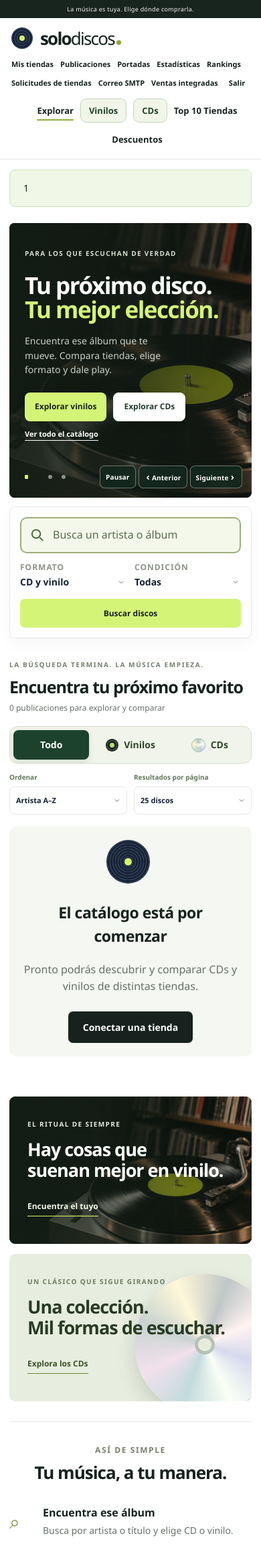
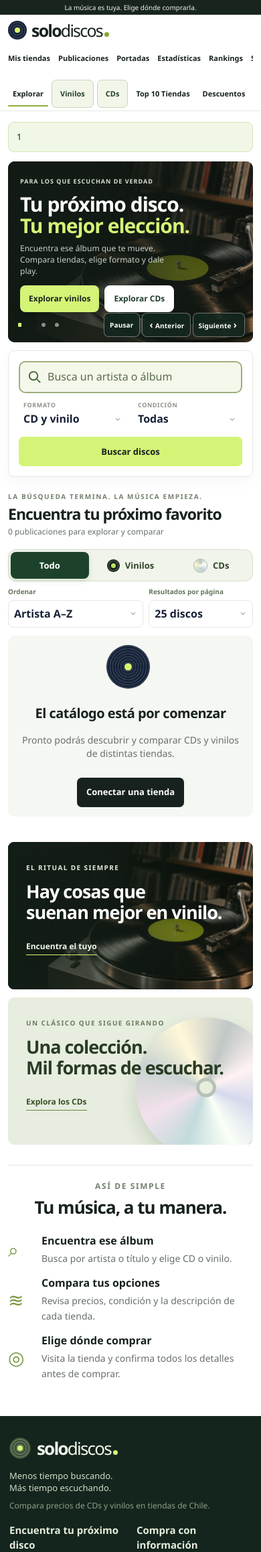
Before and after one commit to juanand87/solodiscos, a Laravel app: page / in a window 390 px wide. Shown: the top 2317 px of the page at 67% size. Run offline with Laravel 12, Linux system fonts and the light colour scheme; the visitor is signed in with stand-in values (Sample User, id 1); data comes from the database, SQL or seed files in the repository; data that the repository does not hold is empty.

Commit message:
Compact mobile storefront and merchant portal layouts

```diff
--- /dev/null
+++ b/app/public/mobile.css
@@ -0,0 +1,295 @@
+/* Phone layouts. Keep desktop rules and all catalogue/calculation behaviour intact. */
+@media (max-width:640px) {
+  body {font-size:14px;line-height:1.45}
+  body main, body.storefront main {padding:16px 12px 32px;min-width:0}
+  body h1 {font-size:28px;letter-spacing:-.8px;overflow-wrap:anywhere}
+  body h2 {font-size:20px}
+  body .panel {padding:14px;margin-bottom:14px;border-radius:12px;min-width:0}
+  body .heading {gap:10px;margin-bottom:16px}
+  body .heading h1 {margin:6px 0 8px}
+  body .heading p {font-size:13px;margin:6px 0}
+  body .section-heading {gap:8px}
+  body .section-heading h2 {margin:0 0 8px}
+  body .eyebrow {font-size:10px;letter-spacing:1px}
+  body .button, body.storefront .button {min-height:44px;padding:10px 14px;font-size:13px;white-space:normal;text-align:center}
+  body input:not([type=checkbox]):not([type=radio]):not([type=hidden]), body select, body textarea {font-size:16px;max-width:100%}
+  body .announcement {height:22px;font-size:10px;letter-spacing:0}
+  body .announcement span {display:none}
+  body .site-header {height:auto;min-height:0;padding:9px 12px 0;gap:5px;flex-wrap:wrap;align-items:center}
+  body .site-header .brand {gap:4px}
+  body .site-header .brand .disc {width:28px;height:28px;margin-right:3px}
+  body .site-header .brand .disc:after {inset:10px}
+  body .site-header .wordmark {font-size:25px}
+  body .site-header .main-nav {display:flex;flex:1 0 100%;width:100%;max-width:100%;margin:0;height:auto;gap:5px;flex-wrap:nowrap;justify-content:flex-start;overflow-x:auto;overscroll-behavior-x:contain;scrollbar-width:none;padding:0 0 4px}
+  body .site-header .main-nav::-webkit-scrollbar {display:none}
+  body.storefront .site-header {padding-bottom:0}
+  body .site-header .main-nav a {height:42px;min-height:42px;padding:0 7px;font-size:11px;flex:0 0 auto;white-space:nowrap;border-radius:7px}
+  body .main-nav a.nav-current:after {bottom:2px}
+  body .site-header .account-nav {flex:1 0 100%;flex-wrap:nowrap;overflow-x:auto;max-width:100%;gap:12px;padding:3px 0 7px}
+  body.workspace .site-header .main-nav {display:none}
+  body.workspace .site-header {padding-bottom:6px}
+  body .site-header .account-nav {scrollbar-width:none}
+  body .site-header .account-nav::-webkit-scrollbar {display:none}
+  body .account-nav a, body .account-nav button {white-space:nowrap;min-height:40px;display:inline-flex;align-items:center}
+  body .pagination {gap:10px;margin-top:18px;font-size:12px}
+  body .pagination a {min-height:44px;display:inline-flex;align-items:center;padding:8px 12px}
+  body .notice, body .errors {padding:12px;margin-bottom:14px;font-size:13px}
+
+  /* The search and catalogue reach the screen sooner. */
+  body.storefront .music-hero {height:270px;border-radius:10px}
+  body.storefront .hero-copy {padding:18px 18px 52px;max-width:100%}
+  body.storefront .hero-copy h1, body.storefront .hero-copy h2 {font-size:30px;line-height:1.07;letter-spacing:-1px;margin:10px 0}
+  body.storefront .hero-copy p {font-size:12px;line-height:1.4;margin:0 0 12px}
+  body .hero-kicker {font-size:9px;letter-spacing:1px}
+  body .hero-actions {gap:8px;flex-wrap:wrap}
+  body.storefront .hero-actions .button {min-height:40px;padding:9px 13px;font-size:12px}
+  body .hero-actions .hero-text-link {display:none}
+  body .cd-scene, body .cover-wall {opacity:.18;pointer-events:none}
+  body .carousel-toolbar {left:12px;right:12px;bottom:8px;gap:6px}
+  body .carousel-controls {gap:3px}
+  body .carousel-controls button {min-height:36px;padding:6px 8px;font-size:10px}
+  body.storefront #buscar.music-search {display:grid;grid-template-columns:repeat(2,minmax(0,1fr));gap:8px!important;padding:10px;margin:12px 0 0!important}
+  body.storefront .music-search .search-input-wrap {grid-column:1/-1;min-width:0;min-height:44px;width:100%;padding:0 10px;gap:8px}
+  body.storefront .music-search .search-input-wrap input {min-height:44px;padding:8px 0;font-size:16px}
+  body.storefront .music-search .search-select {min-width:0;max-width:100%;margin:0;padding:3px 7px;border-left:0;flex:auto}
+  body.storefront .search-select>span {font-size:9px;letter-spacing:.6px}
+  body.storefront .music-search .search-select select {min-height:30px;padding-top:2px;padding-bottom:2px;font-size:16px}
+  body.storefront .music-search>.button {grid-column:1/-1;width:100%;min-width:0;margin:0}
+  body .store-strip {grid-template-columns:minmax(0,1fr);gap:6px;padding:8px 0}
+  body .store-strip-heading {gap:8px;flex-direction:row;align-items:center;justify-content:space-between;min-width:0}
+  body .store-strip .store-strip-caption {font-size:8px;line-height:1.5;white-space:normal;width:auto}
+  body .store-strip-caption br {display:block}
+  body .store-strip-caption strong {margin-left:0}
+  body .store-strip .logo-carousel-controls {gap:3px;flex-wrap:nowrap;flex-shrink:0}
+  body .store-strip .logo-carousel-controls button {width:30px;height:30px;min-height:30px;font-size:20px}
+  body .store-strip .logo-carousel-controls .logo-carousel-pause {width:auto;min-width:62px;min-height:30px;font-size:10px;padding:5px}
+  body .store-strip .store-strip-logos {gap:12px;padding:4px 0}
+  body .store-strip-item {flex-basis:94px;min-width:94px;height:40px}
+  body .store-strip-item img {width:88px;height:34px}
+  body .store-strip-controls {gap:4px;flex-wrap:wrap}
+  body .store-strip-controls button {min-height:32px}
+  body .catalog-section {padding-top:18px}
+  body .catalog-heading {gap:12px;margin-bottom:12px;align-items:stretch;flex-direction:column}
+  body.storefront .catalog-heading h2 {font-size:23px;margin:4px 0}
+  body .catalog-heading .eyebrow {font-size:9px}
+  body .catalog-tools {width:100%;max-width:100%;gap:8px;justify-content:flex-start}
+  body .format-chips {width:100%;gap:4px;padding:3px;justify-content:space-between}
+  body .format-chip {flex:1;min-width:0;min-height:40px;padding:7px 10px;font-size:13px}
+  body .catalog-display-options {width:100%;gap:8px;display:grid;grid-template-columns:minmax(0,1.3fr) minmax(0,1fr)}
+  body .catalog-display-options label {min-width:0;font-size:10px}
+  body .catalog-tools .catalog-display-options select, body .catalog-tools .catalog-display-options label:last-of-type select {width:100%;min-height:40px;font-size:16px;padding:8px 26px 8px 8px}
+  body.storefront .album-grid {grid-template-columns:repeat(2,minmax(0,1fr));gap:12px 9px}
+  body.storefront .album-card .cover {padding:6px}
+  body.storefront .album-card>div.card-info {padding:9px 9px 0}
+  body.storefront .album-card h3 {font-size:14px;line-height:1.3;min-height:36px;margin:4px 0 7px}
+  body .card-artist {font-size:9px;letter-spacing:.6px}
+  body .cover-format {left:7px;top:7px;padding:2px 5px;font-size:9px}
+  body .cover-action {display:none}
+  body .card-price strong {font-size:16px}
+  body .card-bottom {font-size:10px;padding:8px 0;margin-top:7px;gap:5px}
+  body .catalog-drop-percent {font-size:10px;line-height:1.3}
+  body .catalog-intro {padding:0 0 8px}
+  body .catalog-intro h1 {font-size:28px;margin:5px 0 8px}
+  body .format-banners {gap:12px;margin:24px 0}
+  body .format-banner {min-height:180px}
+  body .how-it-works {gap:14px;padding:20px 0}
+  body .site-footer {padding:24px 14px 18px}
+  body .footer-inner {gap:18px}
+  body .footer-inner h3 {font-size:15px;margin:0 0 8px}
+  body .footer-inner p {font-size:13px;margin:8px 0}
+  body .footer-policies {gap:6px 14px;padding:16px 0}
+  body .footer-policies a {min-height:36px;display:inline-flex;align-items:center;font-size:12px}
+  body .footer-bottom {gap:5px;padding-top:12px;font-size:11px}
+
+  /* One compact heading and one clear seller row per offer. */
+  body .catalog-back-button {min-height:44px;font-size:13px;padding:9px 14px;margin:0 0 14px}
+  body.storefront .publication-heading {display:grid;grid-template-columns:88px minmax(0,1fr);gap:13px;align-items:start;padding:14px;text-align:left}
+  body.storefront .publication-heading .format-tabs {justify-content:flex-start;margin-top:7px}
+  body.storefront .publication-cover {width:88px;height:88px}
+  body.storefront .publication-heading>div {min-width:0}
+  body.storefront .publication-heading h1 {font-size:22px;line-height:1.15;letter-spacing:-.6px;margin:5px 0 9px}
+  body.storefront .publication-heading p {font-size:12px;line-height:1.4;margin:7px 0}
+  body.storefront .publication-heading .price {font-size:20px;display:block}
+  body .publication-heading .tag {padding:4px 8px}
+  body.storefront .offer-row {display:grid;grid-template-columns:44px minmax(0,1fr);gap:8px 10px;padding:14px 0;min-width:0}
+  body.storefront .offer-row>img {width:44px;height:44px;object-fit:contain;border-radius:5px}
+  body.storefront .offer-info {min-width:0}
+  body.storefront .offer-row>div:last-child {grid-column:1/-1;width:100%;display:flex;flex-wrap:wrap;align-items:center;gap:6px 10px}
+  body.storefront .offer-row .price {font-size:21px}
+  body.storefront .offer-row .button {margin:0 0 0 auto;min-height:44px;flex:0 0 auto}
+  body.storefront .offer-row>div:last-child small {font-size:10px;margin:0;order:0;width:auto}
+  body.storefront .offer-row .offer-info {grid-column:2}
+  body.storefront .offer-row:not(:has(>img)) .offer-info {grid-column:1/-1}
+  body .offer-info>p {font-size:12px;line-height:1.4;margin:5px 0}
+  body .seller {gap:7px;min-height:30px}
+  body .seller-label {flex-basis:auto;font-size:10px}
+  body .seller strong {font-size:13px}
+  body .seller .store-logo {width:42px;height:26px}
+  body .offer-info summary {min-height:36px;display:flex;align-items:center;font-size:12px;margin-top:4px}
+  body .offer-info .description {font-size:13px}
+
+  /* Discounts retain cover, price and CTA without oversized gaps. */
+  body .discount-filters, body .ranking-filters, body .portal-filters, body .statistics-filters {display:grid;grid-template-columns:repeat(2,minmax(0,1fr));gap:10px;padding:12px;align-items:end}
+  body .discount-filters label, body .ranking-filters label, body .portal-filters label, body .statistics-filters label {min-width:0;font-size:11px;margin-bottom:0!important}
+  body .discount-filters input, body .discount-filters select, body .ranking-filters select, body .portal-filters input, body .portal-filters select, body .statistics-filters input, body .statistics-filters select {min-height:42px;padding:8px 25px 8px 8px;margin-top:4px;font-size:16px}
+  body .discount-filters>.button {width:100%;grid-column:auto}
+  body .ranking-filters>.button {width:100%;grid-column:1/-1}
+  body .discount-filters {grid-template-columns:repeat(6,minmax(0,1fr))}
+  body .discount-filters>label {grid-column:span 3}
+  body .discount-filters>label:last-of-type {grid-column:span 4}
+  body .discount-filters>.button {grid-column:span 2;padding-left:6px;padding-right:6px}
+  body .discount-grid {gap:14px}
+  body.storefront .discount-card {grid-template-columns:88px minmax(0,1fr);padding:13px;gap:10px 13px;border-radius:14px}
+  body .discount-cover {border-radius:8px}
+  body.storefront .discount-info h2 {font-size:20px;line-height:1.15;margin:4px 0 6px}
+  body .discount-artist {font-size:10px;letter-spacing:.5px}
+  body.storefront .discount-format {font-size:11px;margin:0 0 7px}
+  body .discount-seller {font-size:12px;gap:7px}
+  body .discount-seller img {width:25px;height:25px}
+  body .discount-price-line {margin-top:9px;gap:7px}
+  body .discount-price-line>strong {font-size:29px}
+  body .discount-price-line>s {font-size:17px}
+  body .discount-card-footer {gap:12px}
+  body .discount-reduction {font-size:23px;gap:6px}
+  body .discount-trend {width:28px;height:30px}
+  body .discount-trend svg {width:22px;height:22px}
+  body.storefront .discount-offer-button {min-height:44px;font-size:12px;padding:9px 10px;gap:6px;border-radius:9px}
+  body .discount-history {padding-top:7px}
+  body .discount-history summary {min-height:36px;display:flex;align-items:center;margin:0;font-size:12px}
+
+  /* Ranking cards preserve all four values without a wide table. */
+  body .recommendation-heading h1 {font-size:28px}
+  body .recommendation-note {font-size:12px;line-height:1.5;margin:14px 0}
+  body .recommendation-panel .table-wrap {overflow:visible}
+  body .recommendation-panel table {display:block;width:100%;min-width:0}
+  body .recommendation-panel thead {position:absolute;width:1px;height:1px;overflow:hidden;clip-path:inset(50%)}
+  body .recommendation-panel tbody {display:block}
+  body .recommendation-panel tbody tr {display:grid;grid-template-columns:minmax(0,1fr) auto;align-items:center;gap:6px 12px;padding:12px 0;border-bottom:1px solid #e4e8e1}
+  body .recommendation-panel td {display:block;min-width:0;padding:0;border:0;white-space:normal;font-size:13px}
+  body .recommendation-panel td:first-child {display:flex;align-items:center;gap:7px}
+  body .recommendation-panel td:nth-child(2) {text-align:right}
+  body .recommendation-panel td[data-label]:before {content:attr(data-label);display:block;font-size:10px;line-height:1.3;font-weight:400;color:#657188;margin:4px 0}
+  body .recommendation-panel .ranking-store {gap:6px;font-size:12px;min-width:0;flex-wrap:nowrap}
+  body .recommendation-panel .ranking-store img {width:30px;height:24px}
+  body .ranking-position {width:24px;height:24px;min-width:24px;margin:0;font-size:11px}
+  body .rating-track {font-size:17px;letter-spacing:0}
+  body .price-rating {min-height:40px;padding:5px 0}
+  body .rating-tooltip {position:absolute;right:0;left:auto;transform:none;width:min(230px,65vw);font-size:12px}
+  body .sample-count {min-height:36px;display:inline-flex;align-items:center}
+  body .store-logo-track {gap:10px;padding:10px 0}
+  body .store-logo-slide {flex-basis:120px;height:103px;padding:10px;gap:8px}
+  body .store-logo-slide img {width:94px;height:42px;flex-basis:42px}
+  body .store-logo-carousel .section-heading {flex-direction:row;align-items:center}
+  body .store-logo-carousel h2 {font-size:18px;margin:0}
+  body .logo-carousel-controls {gap:5px}
+
+  /* Compact comparison cards with readable seller actions. */
+  body.storefront .comparison-list {gap:16px;margin:16px 0;padding:0}
+  body.storefront .comparison-list .comparison-heading {grid-template-columns:78px minmax(0,1fr);gap:16px;padding:14px}
+  body.storefront .comparison-list .comparison-cover {width:78px;height:88px}
+  body.storefront .comparison-list .comparison-cover img {height:78px;border-width:3px}
+  body .comparison-cover:before {width:70px;height:70px;right:-10px}
+  body.storefront .comparison-list .comparison-summary h2 {font-size:20px;margin:5px 0 8px}
+  body.storefront .comparison-list .comparison-meta {gap:5px;margin-bottom:8px;font-size:11px}
+  body.storefront .comparison-list .comparison-format, body.storefront .comparison-list .comparison-condition {padding:3px 6px;font-size:10px;border-radius:5px}
+  body.storefront .comparison-list .comparison-summary .comparison-saving {font-size:11px;padding:4px 7px;margin-bottom:5px;border-radius:6px}
+  body.storefront .comparison-list .comparison-from {font-size:12px;gap:6px;margin-top:5px}
+  body.storefront .comparison-list .comparison-from strong {font-size:27px}
+  body .comparison-options {padding:12px}
+  body.storefront .comparison-options-label {font-size:16px;gap:8px;padding:0 0 10px}
+  body .comparison-cart {width:30px;height:30px;flex-basis:30px}
+  body .comparison-cart svg {width:20px;height:20px}
+  body.storefront .comparison-list .comparison-store, body.storefront .comparison-list .comparison-store:last-child {grid-template-columns:minmax(0,1fr) auto auto;gap:6px 8px;padding:10px 7px}
+  body.storefront .comparison-list .comparison-seller {gap:7px;grid-row:auto}
+  body .comparison-store-logo {width:30px;height:32px;flex-basis:30px;padding:3px}
+  body.storefront .comparison-list .comparison-seller strong {font-size:13px}
+  body.storefront .comparison-list .comparison-seller small {font-size:10px;margin-top:3px}
+  body.storefront .comparison-list .comparison-price {font-size:17px;text-align:right}
+  body.storefront .comparison-list .comparison-visit {grid-column:3;min-height:40px;font-size:11px;padding:6px 10px;justify-self:end}
+  body .comparison-all {padding:9px 0 0;gap:6px}
+  body .comparison-all a {min-height:36px;display:inline-flex;align-items:center}
+
+  /* Merchant portal, statistics and long administration forms. */
+  body .portal-shell .heading h1 {font-size:27px}
+  body .portal-shell .heading p {margin:4px 0}
+  body .portal-nav {flex-wrap:nowrap;overflow-x:auto;max-width:100%;gap:3px;padding:6px;margin-bottom:14px;scrollbar-width:none}
+  body .portal-nav::-webkit-scrollbar {display:none}
+  body .portal-nav a, body .portal-nav button {flex:0 0 auto;min-height:40px;display:inline-flex;align-items:center;font-size:12px;white-space:nowrap;padding:7px 9px}
+  body .portal-nav form {flex:0 0 auto}
+  body .portal-shell .portal-cards {gap:8px;margin-bottom:14px}
+  body .portal-cards .panel {padding:12px;gap:5px}
+  body .portal-cards span {font-size:12px}
+  body .portal-cards strong {font-size:26px}
+  body .portal-shell .portal-auth {padding:16px}
+  body .portal-shell form label {font-size:12px;margin-bottom:12px}
+  body .portal-shell .portal-catalog-row {padding:10px;gap:4px 9px}
+  body .portal-shell .portal-catalog-actions {min-height:40px}
+  body .portal-shell .portal-catalog-actions summary, body .portal-shell .portal-catalog-actions>a {min-height:40px;display:inline-flex;align-items:center}
+  body .portal-shell .portal-catalog-more a {min-height:40px}
+  body .portal-shell .portal-price-summary {padding:13px;gap:12px}
+  body .portal-shell .portal-price-cover {width:72px;height:72px}
+  body .portal-shell .portal-price-info h2 {font-size:18px;margin:4px 0 7px}
+  body .portal-shell .portal-price-info p {margin:6px 0}
+  body .portal-shell .portal-own-price strong {font-size:23px}
+  body .portal-shell .portal-price-competitors {padding:10px 12px}
+  body .portal-shell .portal-competitor {grid-template-columns:27px minmax(0,1fr) auto auto;gap:5px 7px;padding:8px 3px}
+  body .portal-shell .portal-competitor-logo {width:27px;height:27px}
+  body .portal-shell .portal-competitor-price {font-size:15px}
+  body .portal-shell .portal-competitor-name strong {font-size:12px}
+  body .portal-shell .portal-competitor-visit {grid-column:4;justify-self:end;min-height:40px;padding:7px 9px;font-size:10px}
+  body .statistics-cards {gap:8px;margin:14px 0}
+  body .statistics-cards .panel {padding:12px;gap:6px}
+  body .statistics-cards strong {font-size:26px}
+  body .statistics-cards span {font-size:12px}
+  body .statistics-filters>.check, body .statistics-filters>div {grid-column:1/-1}
+  body .statistics-filters>div {text-align:left;display:flex;gap:12px;align-items:center;flex-wrap:wrap}
+  body .engagement-dashboard {margin:18px 0}
+  body .engagement-totals {gap:8px;margin:12px 0}
+  body .engagement-totals>div {padding:12px;gap:5px}
+  body .engagement-totals strong {font-size:26px}
+  body .engagement-dashboard h3 {font-size:17px}
+  body .engagement-note {font-size:12px!important;line-height:1.5}
+  body .engagement-ranking li, body .engagement-opportunities li {padding:10px 0;gap:9px;font-size:12px}
+  body .engagement-dashboard .engagement-cover {width:38px;height:38px;min-width:38px;flex-basis:38px}
+  body .engagement-modal {padding:16px;border-radius:12px;max-height:92dvh}
+  body .engagement-modal-image {width:240px;height:auto;max-height:240px;aspect-ratio:1}
+  body .table-wrap {max-width:100%;overscroll-behavior-x:contain}
+  body td, body th {padding:12px 9px;font-size:12px}
+  body .form-grid {gap:14px;min-width:0}
+  body .condition-categories {padding:12px;min-width:0}
+  body fieldset {min-width:0}
+  body .stats {gap:8px;margin-bottom:14px;grid-template-columns:repeat(2,minmax(0,1fr))}
+  body .stats .panel {padding:12px;gap:6px;min-width:0}
+  body .stats strong {font-size:26px}
+  body.storefront .panel {padding:14px}
+  body.storefront .discount-card {padding:13px}
+  body.storefront .comparison-list .comparison-card {padding:0}
+  body.storefront .purchase-notice {font-size:12px;line-height:1.45;padding:12px;margin-bottom:16px}
+  body .cover-scan-form {gap:10px}
+  body .cover-comparison {gap:10px;margin:14px 0}
+  body .cover-comparison h3 {font-size:14px;line-height:1.3;margin:9px 0}
+  body .cover-comparison p {font-size:12px;margin:6px 0}
+  body .cover-decision fieldset {padding:12px;margin:12px 0}
+}
+@media (max-width:360px) {
+  body.storefront .music-hero {height:280px}
+  body.storefront .hero-copy h1, body.storefront .hero-copy h2 {font-size:28px}
+  body.storefront .publication-heading {grid-template-columns:72px minmax(0,1fr);gap:10px;padding:12px}
+  body.storefront .publication-cover {width:72px;height:72px}
+  body.storefront .publication-heading h1 {font-size:20px}
+  body.storefront .discount-card {grid-template-columns:72px minmax(0,1fr);gap:10px}
+  body.storefront .discount-info h2 {font-size:18px}
+  body .discount-price-line>strong {font-size:26px}
+  body .discount-reduction {font-size:20px}
+  body .discount-trend {display:none}
+  body .recommendation-panel tbody tr {column-gap:6px}
+  body .recommendation-panel .ranking-store img {width:24px}
+  body .recommendation-panel .ranking-store {font-size:11px}
+  body .rating-track {font-size:15px}
+  body.storefront .comparison-list .comparison-store, body.storefront .comparison-list .comparison-store:last-child {grid-template-columns:minmax(0,1fr) auto}
+  body.storefront .comparison-list .comparison-seller {grid-row:1/3}
+  body.storefront .comparison-list .comparison-visit {grid-column:2}
+  body .portal-shell .portal-competitor {grid-template-columns:27px minmax(0,1fr) auto}
+  body .portal-shell .portal-competitor-visit {grid-column:2/4}
+  body .statistics-filters label:has(input[type=date]), body .portal-filters label:has(input[type=date]), body .statistics-filters label:has(select[name=store_id]) {grid-column:1/-1}
+}
--- a/app/resources/views/layout.blade.php
+++ b/app/resources/views/layout.blade.php
@@ -1,4 +1,4 @@
-<!doctype html><html lang="es"><head><meta charset="utf-8"><meta name="viewport" content="width=device-width, initial-scale=1"><meta name="theme-color" content="#14231e">@include('seo-head')<link rel="stylesheet" href="{{ asset('style.css') }}"><link rel="stylesheet" href="{{ asset('storefront.css') }}?v=6"><script src="{{ asset('storefront.js') }}?v=3" defer></script><script src="{{ asset('recommendations.js') }}?v=3" defer></script></head>
+<!doctype html><html lang="es"><head><meta charset="utf-8"><meta name="viewport" content="width=device-width, initial-scale=1"><meta name="theme-color" content="#14231e">@include('seo-head')<link rel="stylesheet" href="{{ asset('style.css') }}"><link rel="stylesheet" href="{{ asset('storefront.css') }}?v=6"><link rel="stylesheet" href="{{ asset('mobile.css') }}?v=1" media="(max-width:640px)"><script src="{{ asset('storefront.js') }}?v=3" defer></script><script src="{{ asset('recommendations.js') }}?v=3" defer></script></head>
 <body class="{{ request()->routeIs('catalog','album','rankings','rankings.sample','rankings.statistics','policies.show','discounts','discounts.history')?'storefront':'workspace' }}">
 @include('record-loader')
 <a class="skip-link" href="#contenido">Saltar al contenido</a>
--- a/app/resources/views/recommendations.blade.php
+++ b/app/resources/views/recommendations.blade.php
@@ -16,7 +16,7 @@
 @php($tip=number_format(abs(100-$row['index']),1,',','.').'% '.($row['index']<=100?'por debajo':'por encima').' de la referencia en discos comparados con otras tiendas.')
 <tr data-store-id="{{ $row['store']->id }}"><td><span class="ranking-position">{{ $loop->iteration }}</span>@include('ranking-store',['store'=>$row['store']])</td>
 <td><button type="button" class="price-rating" aria-label="{{ number_format($row['stars'],1,',','.') }} de 5 estrellas por posición en el ranking. {{ $tip }}" title="{{ $tip }}"><span class="rating-track" aria-hidden="true">★★★★★<span class="rating-fill" style="width:{{ $row['stars']*20 }}%">★★★★★</span></span><span class="rating-tooltip" role="tooltip">{{ $tip }}</span></button></td>
-<td>@include('recommendation-count')</td><td><a class="sample-count" href="{{ route($administration?'admin.rankings.sample':'rankings.sample',['store'=>$row['store']->id,'condition'=>$filters['condition']?:'all','format'=>$filters['format'],'currency'=>$filters['currency'],'cheapest'=>1]) }}" title="Ver productos con el precio mínimo entre las tiendas comparadas. Incluye empates.">{{ number_format($row['cheaper_products'],0,',','.') }}</a></td></tr>
+<td data-label="Productos recomendados">@include('recommendation-count')</td><td data-label="Con mejor precio · incluye empates"><a class="sample-count" href="{{ route($administration?'admin.rankings.sample':'rankings.sample',['store'=>$row['store']->id,'condition'=>$filters['condition']?:'all','format'=>$filters['format'],'currency'=>$filters['currency'],'cheapest'=>1]) }}" title="Ver productos con el precio mínimo entre las tiendas comparadas. Incluye empates.">{{ number_format($row['cheaper_products'],0,',','.') }}</a></td></tr>
 @empty<tr><td colspan="4">Todavía no hay tiendas con 100 productos comparables en esta selección.</td></tr>@endforelse
 </tbody></table></div><p class="muted">«Productos más baratos que otras tiendas» cuenta los productos de la muestra con el precio mínimo entre las tiendas comparadas, para el mismo álbum, formato y condición. Incluye empates. Precios + envío.</p></section>
 <section class="panel store-logo-carousel" data-logo-carousel aria-labelledby="other-stores-title"><div class="section-heading"><h2 id="other-stores-title">Otras tiendas recomendadas</h2><div class="logo-carousel-controls"><button type="button" data-logo-prev aria-label="Ver tiendas anteriores">‹</button><button type="button" data-logo-next aria-label="Ver siguientes tiendas">›</button><button type="button" class="logo-carousel-pause" data-logo-pause aria-label="Pausar avance de tiendas">Pausar</button></div></div>
```
